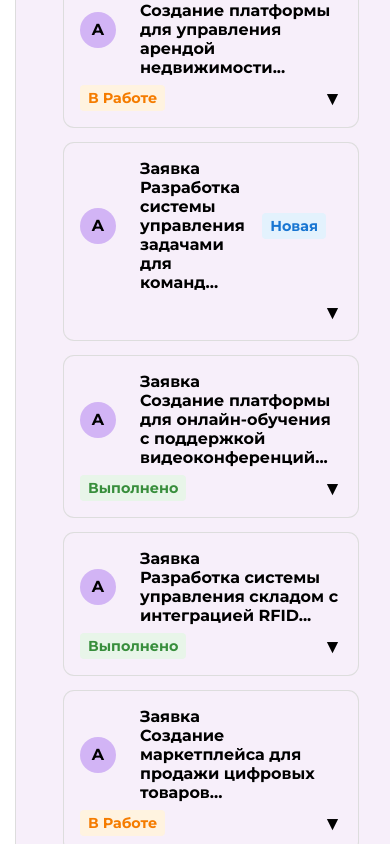
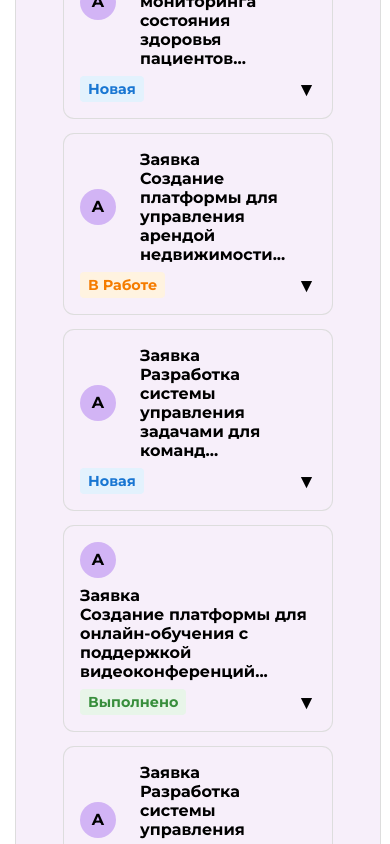
Before and after one commit to Rend-y/hacaton-2025, a Vue app in the folder Frontend/: page /admin in a window 390 px wide. Shown: the part 1283-2127 px from the top of the page. Built offline with nearby package versions, Linux system fonts and the light colour scheme; the HTML template or start-up script is replaced by a standard one.

Commit message:
Updated AdminPanel.vue to set a maximum width for the navigation layout, enhancing responsiveness and visual consistency across different screen sizes.

```diff
--- a/Frontend/src/views/AdminPanel.vue
+++ b/Frontend/src/views/AdminPanel.vue
@@ -125,6 +125,7 @@ nav li.active {
     flex-direction: column;
     padding: 1rem;
     min-height: 100vh;
+    max-width: calc(100vw - 3rem);
     height: auto;
   }
 
```
